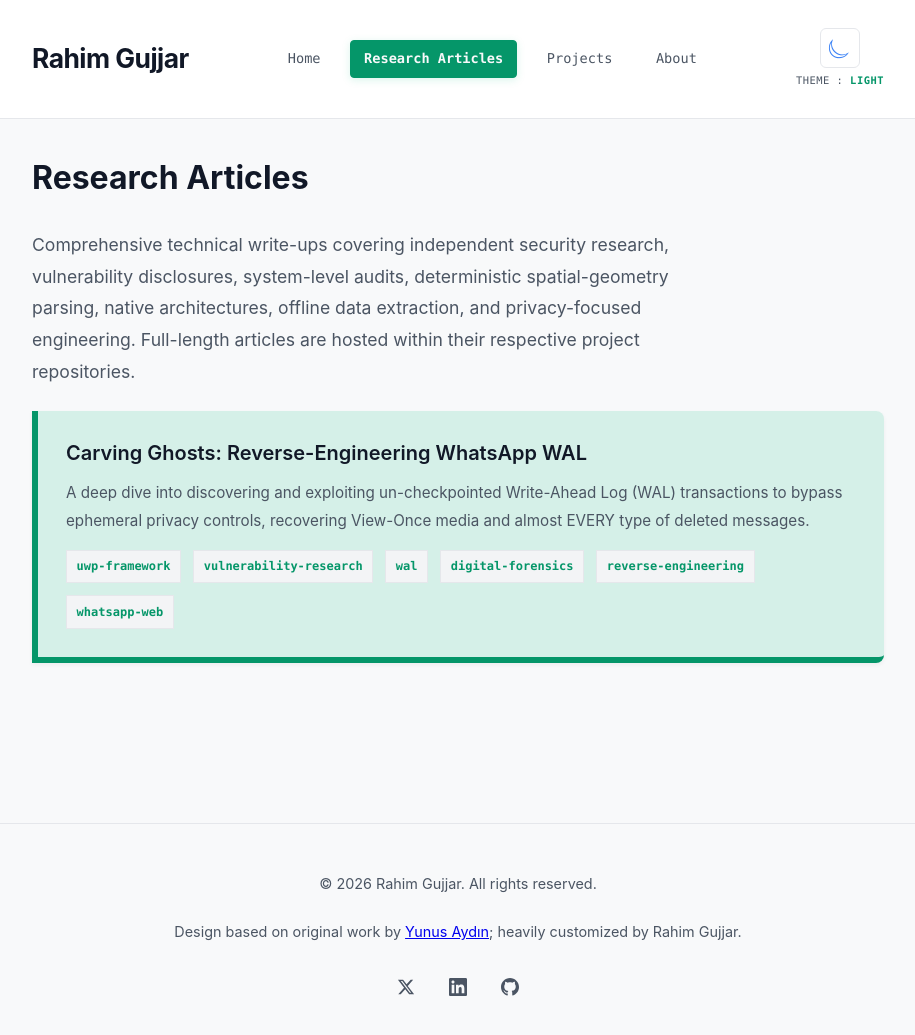
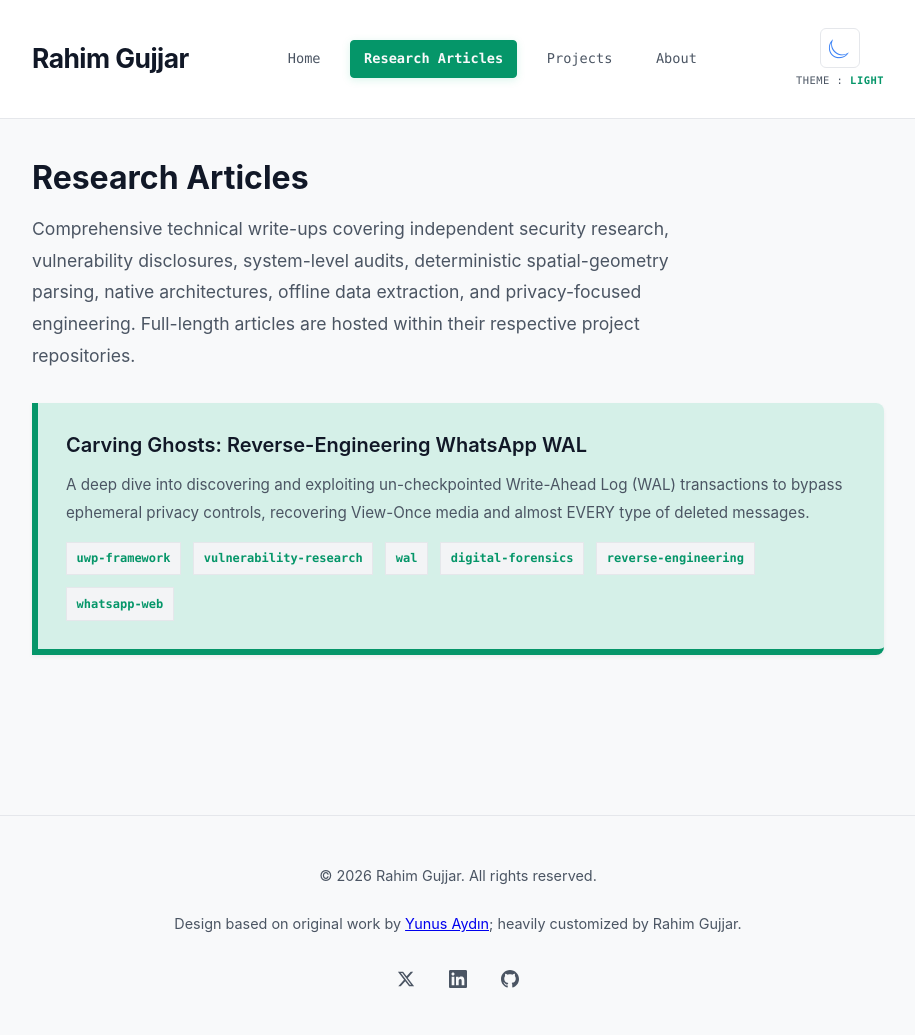
Before and after one commit to rahimgujjar/rahimgujjar.github.io, a Jekyll site: the page built from research.html, in a window 1280 px wide and 1053 px high. Shown: the top 1035 px of the window, without its empty margins (182-1097 px from the left). Built offline with Jekyll 4.4.1, drawn with Linux system fonts in a browser that asks for light colours.

Commit message:
Update main.css

```diff
--- a/assets/css/main.css
+++ b/assets/css/main.css
@@ -496,7 +496,7 @@ html[data-theme="dark"] #theme-icon {
 .projects-page h1 {
   font-size: 2rem;
   font-weight: 700;
-  margin-bottom: 1.5rem;
+  margin-bottom: 0.5rem;
   color: var(--text-color);
 }
 
@@ -508,7 +508,7 @@ html[data-theme="dark"] #theme-icon {
   color: var(--text-secondary);
   line-height: 1.8;
   font-size: 1.1rem;
-  margin-bottom: 1.5rem;
+  margin-bottom: 2rem;
   max-width: 700px;
 }
 
```
